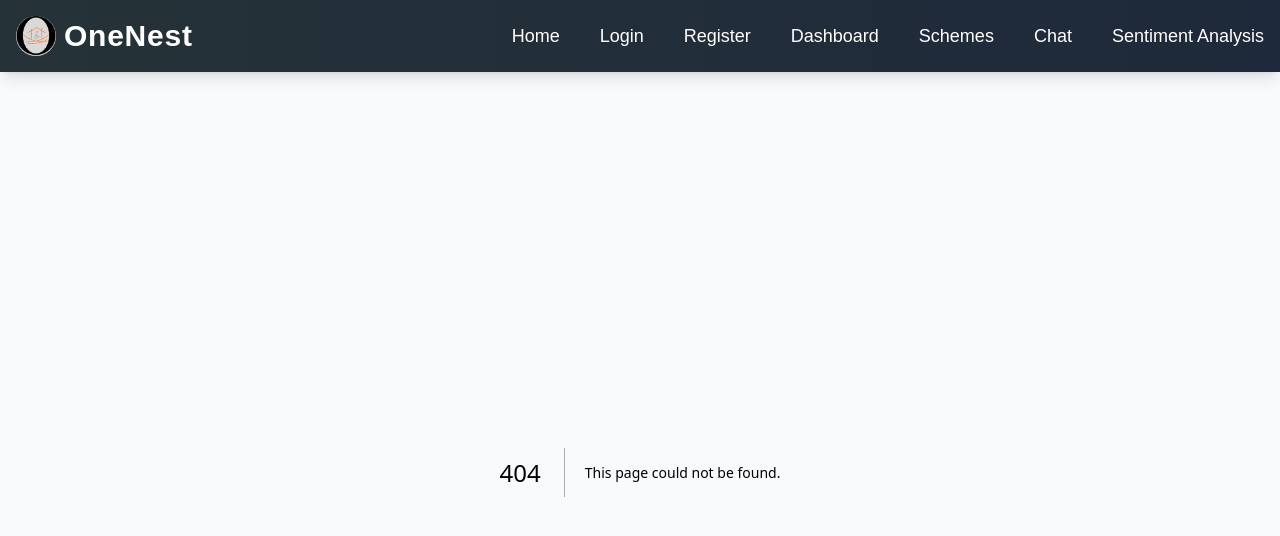
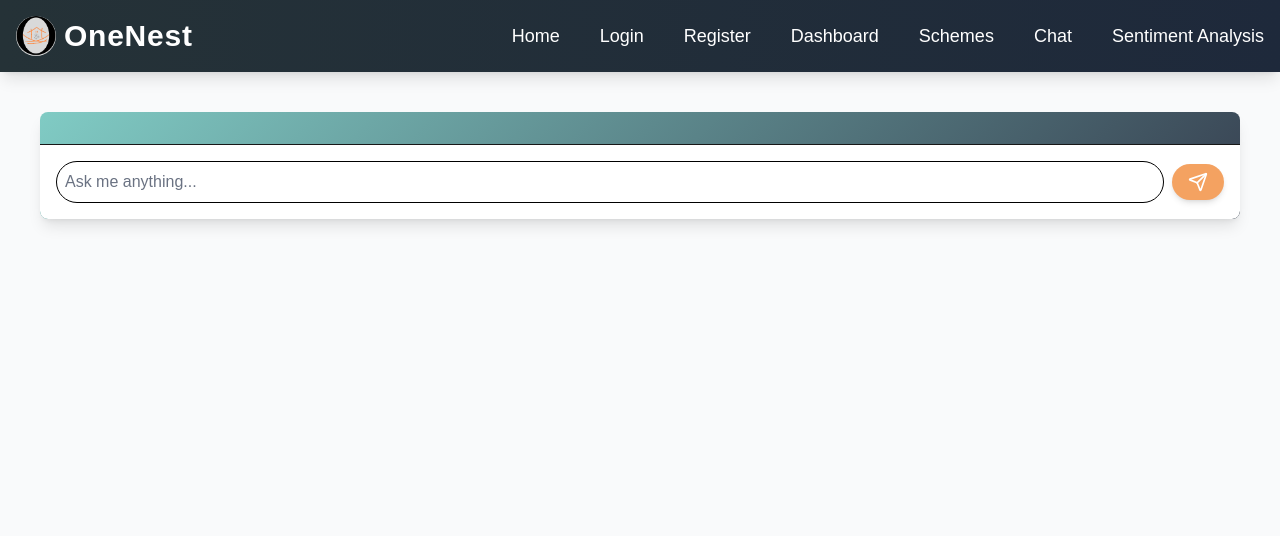
Before and after one commit to arorarish245/OneNest, a Next.js app in the folder frontend/: page /chatbot in a window 1280 px wide. Before the commit this address had no page. Shown: the top 536 px of the page. Built offline with nearby package versions, Linux system fonts and the light colour scheme.

Commit message:
Added Chatbot Frotend

```diff
--- a/frontend/package.json
+++ b/frontend/package.json
@@ -11,6 +11,7 @@
   "dependencies": {
     "axios": "^1.8.4",
     "framer-motion": "^12.6.0",
+    "lucide-react": "^0.485.0",
     "next": "15.2.3",
     "next-auth": "^4.24.11",
     "react": "^19.0.0",
--- /dev/null
+++ b/frontend/src/app/chatbot/page.tsx
@@ -0,0 +1,12 @@
+import Chatbot from "@/components/Chatbot";
+
+
+const ChatbotPage = () => {
+  return (
+    <main className="min-h-screen bg-gray-50 p-10">
+      <Chatbot />
+    </main>
+  );
+};
+
+export default ChatbotPage;
--- /dev/null
+++ b/frontend/src/app/components/ChatWidget.tsx
@@ -0,0 +1,70 @@
+"use client";
+import React, { useState } from "react";
+import { X, MessageCircle } from "lucide-react";
+import Link from "next/link";
+import Image from "next/image";
+import Chatbot from "./Chatbot";
+
+const ChatWidget = () => {
+  const [isOpen, setIsOpen] = useState(false);
+
+  return (
+    <>
+      {/* Floating Button */}
+      <button
+        className="fixed bottom-6 right-6 bg-teal-500 text-white p-4 rounded-full shadow-lg hover:bg-teal-600 transition-transform transform hover:scale-110 z-50"
+        onClick={() => setIsOpen(true)}
+      >
+        <MessageCircle size={28} />
+      </button>
+
+      {/* Side Panel */}
+      {isOpen && (
+        <div className="fixed inset-0 z-50 flex justify-end">
+          {/* Overlay */}
+          <div
+            className="bg-black opacity-50 w-full h-full"
+            onClick={() => setIsOpen(false)}
+          />
+
+          <div
+            className="w-[600px] h-full bg-white shadow-lg transform transition-transform ease-in-out duration-300"
+          >
+            {/* Header */}
+            <div
+              className="flex items-center p-2 text-white shadow-md"
+              style={{ backgroundColor: "#1E293B" }}
+            >
+              <Link href="/" className="flex items-center">
+                <Image
+                  src="/logo.png"
+                  alt="OneNest Logo"
+                  width={55} // ✅ Larger logo
+                  height={55}
+                  className="rounded-full hover:scale-110 transition-transform"
+                />
+                <h2 className="text-2xl font-bold ml-2" style={{ fontFamily: "Poppins, sans-serif" }}>
+                  NestMate
+                </h2>
+              </Link>
+
+              <button
+                onClick={() => setIsOpen(false)}
+                className="ml-auto"
+              >
+                <X size={28} />
+              </button>
+            </div>
+
+            {/* Chatbot Component */}
+            <div className="h-[calc(100vh-60px)]">
+              <Chatbot />
+            </div>
+          </div>
+        </div>
+      )}
+    </>
+  );
+};
+
+export default ChatWidget;
--- /dev/null
+++ b/frontend/src/app/components/Chatbot.tsx
@@ -0,0 +1,97 @@
+"use client";
+import React, { useState } from "react";
+import { Send } from "lucide-react";
+import axios from "axios";
+import { motion } from "framer-motion";
+
+const Chatbot = () => {
+  const [input, setInput] = useState("");
+  const [messages, setMessages] = useState<{ text: string; type: "user" | "bot" }[]>([]);
+  const [isTyping, setIsTyping] = useState(false);
+
+  const handleSend = async () => {
+    if (!input.trim()) return;
+
+    const userMessage = { text: input, type: "user" as "user" };
+    setMessages((prev) => [...prev, userMessage]);
+    setInput("");
+
+    setIsTyping(true);
+
+    try {
+      const response = await axios.post("http://127.0.0.1:8000/api/chat", { prompt: input });
+      const botMessage = { text: response.data.response, type: "bot" as "bot" };
+      setMessages((prev) => [...prev, botMessage]);
+    } catch (error) {
+      console.error("Error:", error);
+      setMessages((prev) => [...prev, { text: "Failed to get response.", type: "bot" as "bot" }]);
+    }
+
+    setIsTyping(false);
+  };
+
+  return (
+    <div className="flex flex-col h-full rounded-lg shadow-lg overflow-hidden"
+      style={{
+        background: "linear-gradient(135deg, #80cbc4, #374151)",
+      }}
+    >
+      {/* Chat Area */}
+      <div className="flex-1 overflow-y-auto p-4 space-y-4 custom-scrollbar" style={{ scrollbarWidth: "thin" }}>
+        {messages.map((msg, index) => (
+          <motion.div
+            key={index}
+            initial={{ opacity: 0, y: 10 }}
+            animate={{ opacity: 1, y: 0 }}
+            transition={{ duration: 0.3 }}
+            className={`flex ${msg.type === "user" ? "justify-end" : "justify-start"}`}
+          >
+            <div
+              className={`rounded-2xl px-5 py-3 max-w-[75%] shadow-md ${
+                msg.type === "user"
+                  ? "bg-[#35434a] text-white"
+                  : "bg-white text-gray-800"
+              }`}
+            >
+              {msg.text}
+            </div>
+          </motion.div>
+        ))}
+
+        {/* Typing Indicator */}
+        {isTyping && (
+          <div className="flex justify-start">
+            <motion.div
+              className="bg-gray-200 text-gray-600 px-4 py-2 rounded-2xl text-sm"
+              initial={{ opacity: 0 }}
+              animate={{ opacity: 1 }}
+              transition={{ duration: 0.5, repeat: Infinity, repeatType: "reverse" }}
+            >
+              Bot is typing...
+            </motion.div>
+          </div>
+        )}
+      </div>
+
+      {/* Input Area */}
+      <div className="flex items-center border-t p-4 bg-white rounded-b-lg shadow-md">
+        <input
+          type="text"
+          placeholder="Ask me anything..."
+          className="flex-1 p-2 bg-opacity-70 bg-white backdrop-blur-md border rounded-full focus:outline-none focus:ring-2 focus:ring-blue-400 text-black placeholder-gray-500"
+          value={input}
+          onChange={(e) => setInput(e.target.value)}
+          onKeyPress={(e) => e.key === "Enter" && handleSend()}
+        />
+        <button
+          onClick={handleSend}
+          className="ml-2 bg-[#F4A261] text-white px-4 py-2 rounded-full shadow-md hover:bg-[#E76F51] transition"
+        >
+          <Send size={20} />
+        </button>
+      </div>
+    </div>
+  );
+};
+
+export default Chatbot;
--- a/frontend/src/app/components/HeroSection.tsx
+++ b/frontend/src/app/components/HeroSection.tsx
@@ -2,6 +2,7 @@
 import { motion } from "framer-motion";
 import Image from "next/image";
 import Link from "next/link";
+import ChatWidget from "./ChatWidget";
 
 const HeroSection = () => {
   return (
@@ -88,6 +89,7 @@ const HeroSection = () => {
           </div>
         </motion.div>
       </div>
+      <ChatWidget/>
     </section>
   );
 };
--- a/frontend/src/app/layout.tsx
+++ b/frontend/src/app/layout.tsx
@@ -1,6 +1,7 @@
 import type { Metadata } from "next";
 import "./globals.css";
 import Navbar from "./components/Navbar";
+import ChatWidget from "./components/ChatWidget";
 
 export const metadata: Metadata = {
   title: "OneNest - Empowering Single Parents",
@@ -22,6 +23,7 @@ export default function RootLayout({
       <body>
         <Navbar />
         <main className="min-h-screen bg-gray-50">{children}</main>
+        {/* <ChatWidget/> */}
       </body>
     </html>
   );
```
Also changed, not shown: 1 other file (tests, documents, lock files or other folders).
